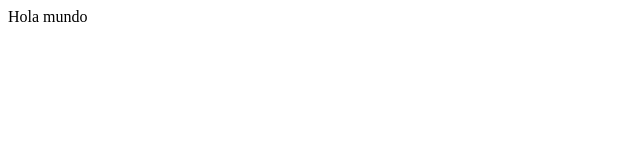
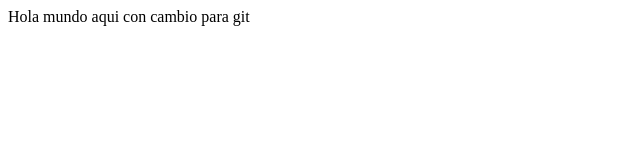
Before and after one commit to mijail2212/prueba_git, a plain HTML site: page index.html in a window 1280 px wide. Shown: the whole page, without its empty margins (0-640 px from the left). Drawn offline with Linux system fonts and the light colour scheme.

Commit message:
commit 2

```diff
--- a/index.html
+++ b/index.html
@@ -7,6 +7,6 @@
 </head>
 <body>
     Hola mundo
-
+     aqui con cambio para git
 </body>
 </html>
```
Also changed, not shown: 1 other file.
